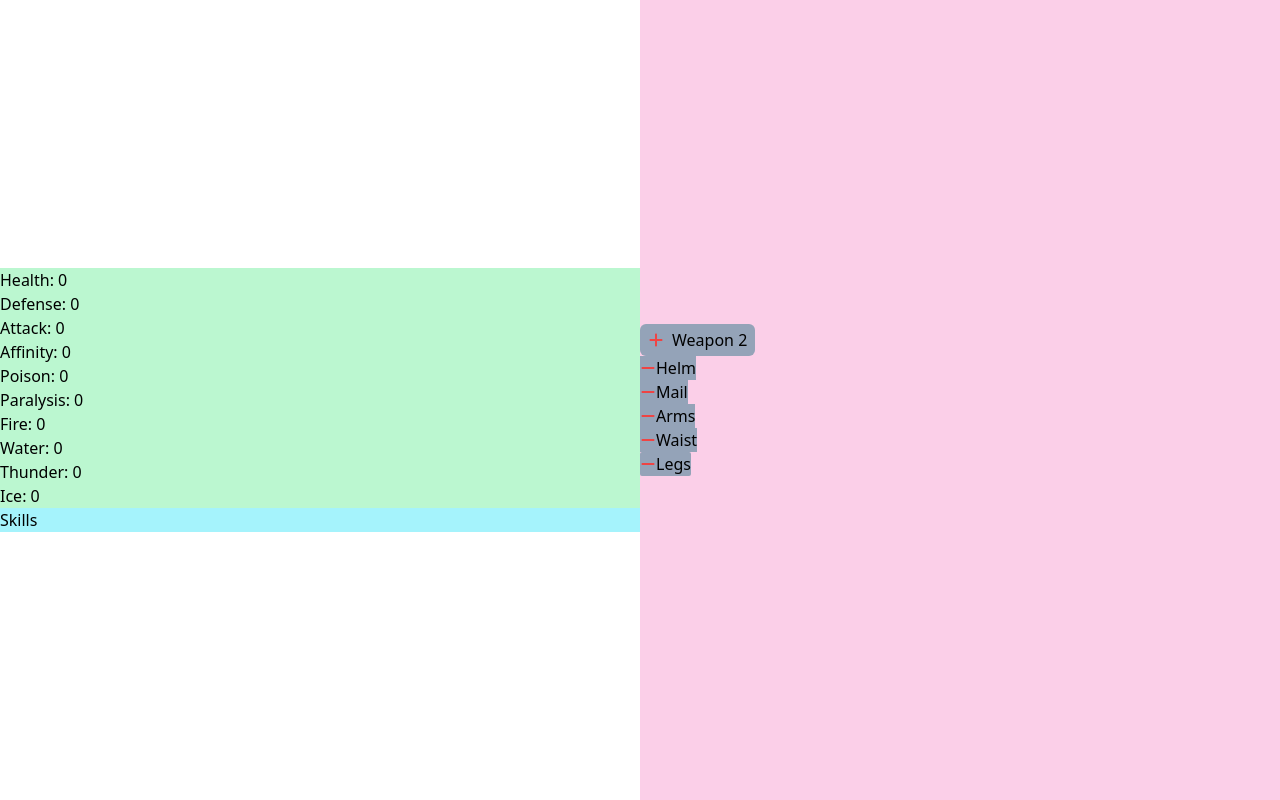
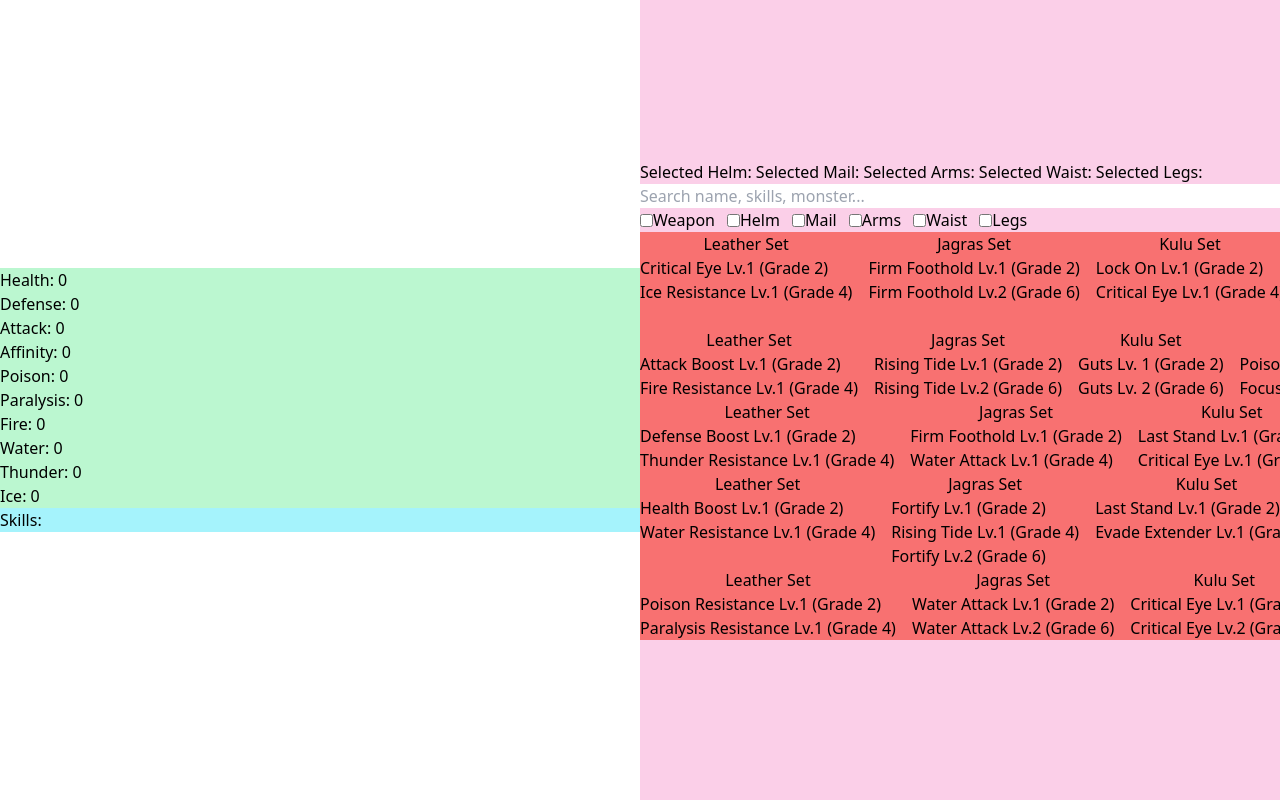
Before and after one commit to hustincao/mhn-builder, a SvelteKit app: page / in a window 1280 px wide. Built offline with nearby package versions, Linux system fonts and the light colour scheme.

Commit message:
add select armor

```diff
--- a/src/icons/minus-solid.svelte
+++ /dev/null
@@ -1 +0,0 @@
-<svg xmlns="http://www.w3.org/2000/svg" viewBox="0 0 448 512"><path d="M432 256c0 17.7-14.3 32-32 32L48 288c-17.7 0-32-14.3-32-32s14.3-32 32-32l352 0c17.7 0 32 14.3 32 32z"/></svg>
--- /dev/null
+++ b/src/lib/components/armor.svelte
@@ -0,0 +1,58 @@
+<script>
+    export const armors = [
+        {
+            "Armor Set": "Leather Set",
+            "Minimum Grade": 1,
+            "Helm Skills":
+                "Critical Eye Lv.1 (Grade 2)\nIce Resistance Lv.1 (Grade 4)",
+            "Mail Skills":
+                "Attack Boost Lv.1 (Grade 2)\nFire Resistance Lv.1 (Grade 4)",
+            "Arms Skills":
+                "Defense Boost Lv.1 (Grade 2)\nThunder Resistance Lv.1 (Grade 4)",
+            "Waist Skills":
+                "Health Boost Lv.1 (Grade 2)\nWater Resistance Lv.1 (Grade 4)",
+            "Legs Skills":
+                "Poison Resistance Lv.1 (Grade 2)\nParalysis Resistance Lv.1 (Grade 4)",
+        },
+        {
+            "Armor Set": "Jagras Set",
+            "Minimum Grade": 1,
+            "Helm Skills":
+                "Firm Foothold Lv.1 (Grade 2)\nFirm Foothold Lv.2 (Grade 6)",
+            "Mail Skills":
+                "Rising Tide Lv.1 (Grade 2)\nRising Tide Lv.2 (Grade 6)",
+            "Arms Skills":
+                "Firm Foothold Lv.1 (Grade 2)\nWater Attack Lv.1 (Grade 4)",
+            "Waist Skills":
+                "Fortify Lv.1 (Grade 2)\nRising Tide Lv.1 (Grade 4)\nFortify Lv.2 (Grade 6)",
+            "Legs Skills":
+                "Water Attack Lv.1 (Grade 2)\nWater Attack Lv.2 (Grade 6)",
+        },
+        {
+            "Armor Set": "Kulu Set",
+            "Minimum Grade": 1,
+            "Helm Skills":
+                "Lock On Lv.1 (Grade 2)\nCritical Eye Lv.1 (Grade 4)",
+            "Mail Skills": "Guts Lv. 1 (Grade 2)\nGuts Lv. 2 (Grade 6)",
+            "Arms Skills":
+                "Last Stand Lv.1 (Grade 2)\nCritical Eye Lv.1 (Grade 4)",
+            "Waist Skills":
+                "Last Stand Lv.1 (Grade 2)\nEvade Extender Lv.1 (Grade 4)",
+            "Legs Skills":
+                "Critical Eye Lv.1 (Grade 2)\nCritical Eye Lv.2 (Grade 6)",
+        },
+        {
+            "Armor Set": "Pukei Set",
+            "Minimum Grade": 1,
+            "Helm Skills":
+                "Focus Lv.1 (Grade 2)\nHealth Boost Lv.1 (Grade 4)\nHealth Boost Lv.2 (Grade 6)",
+            "Mail Skills": "Poison Resist Lv.1 (Grade 2)\nFocus Lv.1 (Grade 4)",
+            "Arms Skills":
+                "Poison Attack Lv.1 (Grade 2)\nPoison Resistance Lv.1 (Grade 4)",
+            "Waist Skills":
+                "Poison Attack Lv.1 (Grade 2)\nPoison Attack Lv.2 (Grade 6)",
+            "Legs Skills":
+                "Health Resistance Lv.1 (Grade 2)\nPoison Resistance Lv.1 (Grade 4)",
+        },
+    ];
+</script>
--- /dev/null
+++ b/src/lib/components/checkbox.svelte
@@ -0,0 +1,14 @@
+<script>
+    export let label = "";
+    export let isEnabled = false;
+
+    const styles = {
+        active: "bg-slate-400 hover:bg-slate-300",
+        inactive: "bg-slate-50 hover:bg-slate-300",
+    };
+</script>
+
+<div class="flex items-center">
+    <input type="checkbox" id={label} bind:checked={isEnabled}/>
+    <label for={label}>{label}</label>
+</div>
--- /dev/null
+++ b/src/lib/components/select-armor.svelte
@@ -0,0 +1,17 @@
+<script>
+    export let selectedValue = "";
+    export let list = [];
+    export let nameKey = "";
+    export let valueKey = "";
+</script>
+
+<div class="flex overflow-x-scroll whitespace-nowrap gap-x-4">
+    {#each list as armor}
+        <div class="flex flex-col">
+            <button on:click={()=>{selectedValue = armor[nameKey]}}>{armor[nameKey]}</button>
+            {#each armor[valueKey].split("\n") as skill}
+                <p>{skill}</p>
+            {/each}
+        </div>
+    {/each}
+</div>
--- a/src/lib/components/toggle-button.svelte
+++ b/src/lib/components/toggle-button.svelte
@@ -1,16 +1,35 @@
 <script>
     export let label = "";
     export let isEnabled = false;
+    export let onToggle = () => {
+        console.log("Toggle was unset");
+    };
 
     const minus = `<path d="M432 256c0 17.7-14.3 32-32 32L48 288c-17.7 0-32-14.3-32-32s14.3-32 32-32l352 0c17.7 0 32 14.3 32 32z"/>`;
-    const plus = `<path d="M256 80c0-17.7-14.3-32-32-32s-32 14.3-32 32V224H48c-17.7 0-32 14.3-32 32s14.3 32 32 32H192V432c0 17.7 14.3 32 32 32s32-14.3 32-32V288H400c17.7 0 32-14.3 32-32s-14.3-32-32-32H256V80z"/>`
+    const plus = `<path d="M256 80c0-17.7-14.3-32-32-32s-32 14.3-32 32V224H48c-17.7 0-32 14.3-32 32s14.3 32 32 32H192V432c0 17.7 14.3 32 32 32s32-14.3 32-32V288H400c17.7 0 32-14.3 32-32s-14.3-32-32-32H256V80z"/>`;
+    const check = `<path d="M438.6 105.4c12.5 12.5 12.5 32.8 0 45.3l-256 256c-12.5 12.5-32.8 12.5-45.3 0l-128-128c-12.5-12.5-12.5-32.8 0-45.3s32.8-12.5 45.3 0L160 338.7 393.4 105.4c12.5-12.5 32.8-12.5 45.3 0z"/>`;
+
+    const styles = {
+        active: "bg-slate-400 hover:bg-slate-300",
+        inactive: "bg-slate-50 hover:bg-slate-300",
+    };
 </script>
 
-<button class="flex gap-x-2 px-2 py-1 bg-slate-400 justify-center items-center rounded-md hover:bg-slate-300">
+<button
+    class={"flex gap-x-2 px-2 py-1 justify-center items-center rounded-md " +
+        (isEnabled ? styles.active : styles.inactive)}
+    on:click={onToggle}
+>
     <svg
-        class="fill-red-500 h-4 w-4"
+        class={"h-4 w-4 " + (isEnabled ? "fill-green-500" : "fill-red-500")}
         xmlns="http://www.w3.org/2000/svg"
-        viewBox="0 0 448 512">{@html plus}</svg
+        viewBox="0 0 448 512"
     >
+        {#if isEnabled}
+            {@html check}
+        {:else}
+            {@html minus}
+        {/if}
+    </svg>
     {label}</button
 >
--- a/src/lib/index.js
+++ b/src/lib/index.js
@@ -1,2 +1,5 @@
 // place files you want to import through the `$lib` alias in this folder.
 export { default as ToggleButton } from './components/toggle-button.svelte';
+export { default as CheckBox } from './components/checkbox.svelte';
+export { default as Armors } from './components/armor.svelte';
+export { default as SelectArmor } from './components/select-armor.svelte';
--- a/src/routes/+page.svelte
+++ b/src/routes/+page.svelte
@@ -1,7 +1,85 @@
 <script>
-    // import Minus from '../icons/minus-solid.svelte';
-    import ToggleButton from "$lib/components/toggle-button.svelte";
-    let minus = `<path d="M432 256c0 17.7-14.3 32-32 32L48 288c-17.7 0-32-14.3-32-32s14.3-32 32-32l352 0c17.7 0 32 14.3 32 32z"/>`;
+    import { ToggleButton, CheckBox, SelectArmor, Armors } from "$lib";
+    const armors = [
+        {
+            "Armor Set": "Leather Set",
+            "Minimum Grade": 1,
+            "Helm Skills":
+                "Critical Eye Lv.1 (Grade 2)\nIce Resistance Lv.1 (Grade 4)",
+            "Mail Skills":
+                "Attack Boost Lv.1 (Grade 2)\nFire Resistance Lv.1 (Grade 4)",
+            "Arms Skills":
+                "Defense Boost Lv.1 (Grade 2)\nThunder Resistance Lv.1 (Grade 4)",
+            "Waist Skills":
+                "Health Boost Lv.1 (Grade 2)\nWater Resistance Lv.1 (Grade 4)",
+            "Legs Skills":
+                "Poison Resistance Lv.1 (Grade 2)\nParalysis Resistance Lv.1 (Grade 4)",
+        },
+        {
+            "Armor Set": "Jagras Set",
+            "Minimum Grade": 1,
+            "Helm Skills":
+                "Firm Foothold Lv.1 (Grade 2)\nFirm Foothold Lv.2 (Grade 6)",
+            "Mail Skills":
+                "Rising Tide Lv.1 (Grade 2)\nRising Tide Lv.2 (Grade 6)",
+            "Arms Skills":
+                "Firm Foothold Lv.1 (Grade 2)\nWater Attack Lv.1 (Grade 4)",
+            "Waist Skills":
+                "Fortify Lv.1 (Grade 2)\nRising Tide Lv.1 (Grade 4)\nFortify Lv.2 (Grade 6)",
+            "Legs Skills":
+                "Water Attack Lv.1 (Grade 2)\nWater Attack Lv.2 (Grade 6)",
+        },
+        {
+            "Armor Set": "Kulu Set",
+            "Minimum Grade": 1,
+            "Helm Skills":
+                "Lock On Lv.1 (Grade 2)\nCritical Eye Lv.1 (Grade 4)",
+            "Mail Skills": "Guts Lv. 1 (Grade 2)\nGuts Lv. 2 (Grade 6)",
+            "Arms Skills":
+                "Last Stand Lv.1 (Grade 2)\nCritical Eye Lv.1 (Grade 4)",
+            "Waist Skills":
+                "Last Stand Lv.1 (Grade 2)\nEvade Extender Lv.1 (Grade 4)",
+            "Legs Skills":
+                "Critical Eye Lv.1 (Grade 2)\nCritical Eye Lv.2 (Grade 6)",
+        },
+        {
+            "Armor Set": "Pukei Set",
+            "Minimum Grade": 1,
+            "Helm Skills":
+                "Focus Lv.1 (Grade 2)\nHealth Boost Lv.1 (Grade 4)\nHealth Boost Lv.2 (Grade 6)",
+            "Mail Skills": "Poison Resist Lv.1 (Grade 2)\nFocus Lv.1 (Grade 4)",
+            "Arms Skills":
+                "Poison Attack Lv.1 (Grade 2)\nPoison Resistance Lv.1 (Grade 4)",
+            "Waist Skills":
+                "Poison Attack Lv.1 (Grade 2)\nPoison Attack Lv.2 (Grade 6)",
+            "Legs Skills":
+                "Health Resistance Lv.1 (Grade 2)\nPoison Resistance Lv.1 (Grade 4)",
+        },
+    ];
+    let isWeaponEnabled = false;
+    let isHelmEnabled = false;
+    let isMailEnabled = false;
+    let isArmsEnabled = false;
+    let isWaistEnabled = false;
+    let isLegsEnabled = false;
+    let searchText = "";
+
+    let selectedHelm = "";
+    let selectedMail = "";
+    let selectedArms = "";
+    let selectedWaist = "";
+    let selectedLegs = "";
+    let skills = [];
+
+    $:{
+        skills = [
+            ...(selectedHelm ? armors.find((a) => a["Armor Set"] === selectedHelm)["Helm Skills"].split("\n") : []),
+            ...(selectedMail ? armors.find((a) => a["Armor Set"] === selectedMail)["Mail Skills"].split("\n") : []),
+            ...(selectedArms ? armors.find((a) => a["Armor Set"] === selectedArms)["Arms Skills"].split("\n") : []),
+            ...(selectedWaist ? armors.find((a) => a["Armor Set"] === selectedWaist)["Waist Skills"].split("\n") : []),
+            ...(selectedLegs ? armors.find((a) => a["Armor Set"] === selectedLegs)["Legs Skills"].split("\n") : []),
+    ]
+    }
 </script>
 
 <div class="flex flex-row h-screen w-screen">
@@ -19,52 +97,33 @@
             <p>Ice: 0</p>
         </div>
         <div class="bg-cyan-200">
-            <p>Skills</p>
+            <p>Skills: {skills}</p>
         </div>
     </div>
     <div class="flex flex-col justify-center w-1/2 bg-pink-200">
         <div>
-            <ToggleButton label="Weapon 2"/>
-            <button class="bg-slate-400 flex justify-center items-center">
-                <svg
-                    class="fill-red-500 h-4 w-4"
-                    xmlns="http://www.w3.org/2000/svg"
-                    viewBox="0 0 448 512">{@html minus}</svg
-                >
-                Helm</button
-            >
-            <button class="bg-slate-400 flex justify-center items-center">
-                <svg
-                    class="fill-red-500 h-4 w-4"
-                    xmlns="http://www.w3.org/2000/svg"
-                    viewBox="0 0 448 512">{@html minus}</svg
-                >
-                Mail</button
-            >
-            <button class="bg-slate-400 flex justify-center items-center">
-                <svg
-                    class="fill-red-500 h-4 w-4"
-                    xmlns="http://www.w3.org/2000/svg"
-                    viewBox="0 0 448 512">{@html minus}</svg
-                >
-                Arms</button
-            >
-            <button class="bg-slate-400 flex justify-center items-center">
-                <svg
-                    class="fill-red-500 h-4 w-4"
-                    xmlns="http://www.w3.org/2000/svg"
-                    viewBox="0 0 448 512">{@html minus}</svg
-                >
-                Waist</button
-            >
-            <button class="bg-slate-400 flex justify-center items-center rounded-sm">
-                <svg
-                    class="fill-red-500 h-4 w-4"
-                    xmlns="http://www.w3.org/2000/svg"
-                    viewBox="0 0 448 512">{@html minus}</svg
-                >
-                Legs
-            </button>
+            Selected Helm: {selectedHelm}
+            Selected Mail: {selectedMail}
+            Selected Arms: {selectedArms}
+            Selected Waist: {selectedWaist}
+            Selected Legs: {selectedLegs}
+        </div>
+        <input bind:value={searchText} type="text" placeholder="Search name, skills, monster..."/>
+        <div class="flex gap-x-3">
+            <CheckBox label={"Weapon"} bind:isEnabled={isWeaponEnabled}/>
+            <CheckBox label={"Helm"} bind:isEnabled={isHelmEnabled} />
+            <CheckBox label={"Mail"} bind:isEnabled={isMailEnabled} />
+            <CheckBox label={"Arms"} bind:isEnabled={isArmsEnabled} />
+            <CheckBox label={"Waist"} bind:isEnabled={isWaistEnabled} />
+            <CheckBox label={"Legs"} bind:isEnabled={isLegsEnabled} />
+        </div>
+        <div class="bg-red-400">
+            <!-- {armors} -->
+            <SelectArmor list={armors} nameKey={"Armor Set"} valueKey={"Helm Skills"} bind:selectedValue={selectedHelm}/>
+            <SelectArmor list={armors} nameKey={"Armor Set"} valueKey={"Mail Skills"} bind:selectedValue={selectedMail}/>
+            <SelectArmor list={armors} nameKey={"Armor Set"} valueKey={"Arms Skills"} bind:selectedValue={selectedArms}/>
+            <SelectArmor list={armors} nameKey={"Armor Set"} valueKey={"Waist Skills"} bind:selectedValue={selectedWaist}/>
+            <SelectArmor list={armors} nameKey={"Armor Set"} valueKey={"Legs Skills"} bind:selectedValue={selectedLegs}/>
         </div>
     </div>
 </div>
```
Also changed, not shown: static/armor.json (added, +38 -0 lines), src/icons/plus-solid.svg (deleted).
